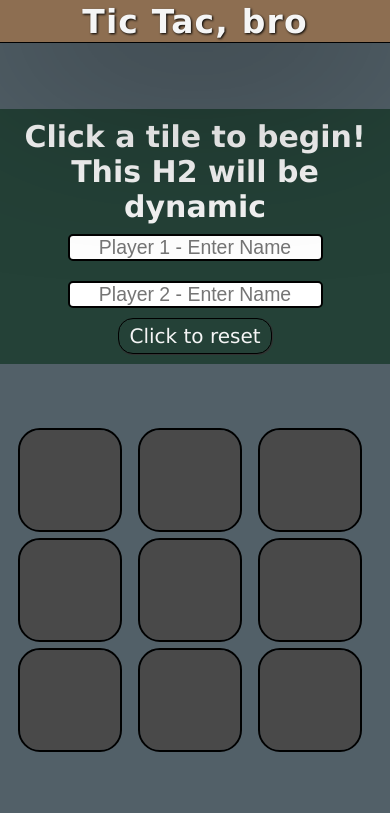
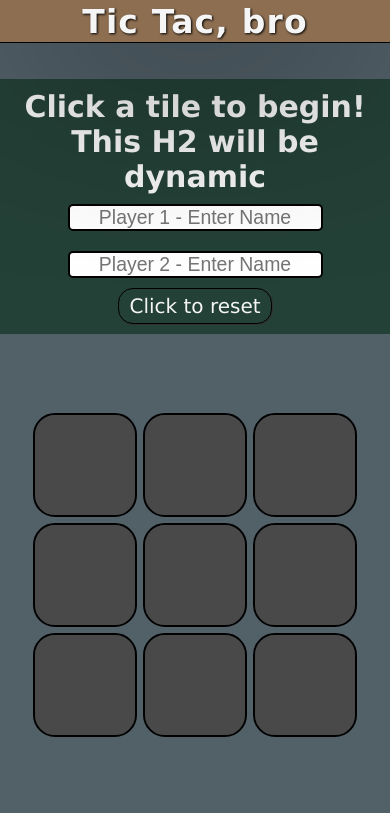
Before and after one commit to orzcode/tictacbro, a website: page index.html in a window 390 px wide. Shown: the top 813 px of the page. Drawn offline with Linux system fonts and the light colour scheme.

Commit message:
gameboard grid responsive sizing and margin

```diff
--- a/styles.css
+++ b/styles.css
@@ -109,21 +109,25 @@ h1 {
   display: flex;
   flex-direction: column;
   flex-grow: 1;
+  flex-shrink: 0;
   width: 100%;
+  height: 100%;
   align-items: center;
-  justify-items: center;
+  justify-content: space-evenly;
+  /*may want to rejig this last one*/
 }
 
 #infoDisplay {
   display: flex;
   flex-direction: column;
   align-items: center;
-  margin-top: auto;
+  justify-self: start;
+  flex-grow: 0;
   background-color: rgb(36, 65, 55);
   gap: 1rem;
   padding: 1rem;
 }
-h2{
+h2 {
   text-align: center;
 }
 form {
@@ -138,12 +142,13 @@ form {
 
 #gameBoard {
   display: grid;
+  margin: 4rem;
   grid-template-columns: repeat(3, 1fr);
-  max-width: 75rem;
-  width: 90%;
-  /* 'min-auto' keeps the tiles centered when toying with Gap etc */
-  gap: 1rem;
-  margin: auto;
+  width: clamp(30rem, 75vw, max-content);
+  /*These should stay uniform*/
+  /*See also #tile size dependency*/
+  /*min-width: auto keeps the tiles centered when toying with Gap*/
+  /* gap: clamp(0.8rem, 1vw, 1.1rem); */
 }
 
 #footer {
@@ -162,18 +167,22 @@ form {
 }
 
 .tile {
-  width: clamp(10rem, 25vw, 25rem);
-  min-height: clamp(10rem, 25vw, 25rem);
+  width: clamp(10rem, 24vw, 24rem);
+  height: clamp(10rem, 24vw, 24rem);
+  font-size: clamp(10rem, 24vw, 24rem);
+  /*These 3 should stay uniform*/
+  /*See also #gameBoard size dependency*/
+
   display: flex;
   align-items: center;
   justify-content: center;
-  font-size: clamp(5rem, 10vw, 20rem);
   border-radius: 20px;
   outline: 2px solid black;
   cursor: pointer;
   transition: all 0.025s ease-in-out;
   background-color: var(--tile);
   color: var(--accent);
+  margin: 0.5rem;
 }
 .tile:hover {
   filter: brightness(150%);
```
